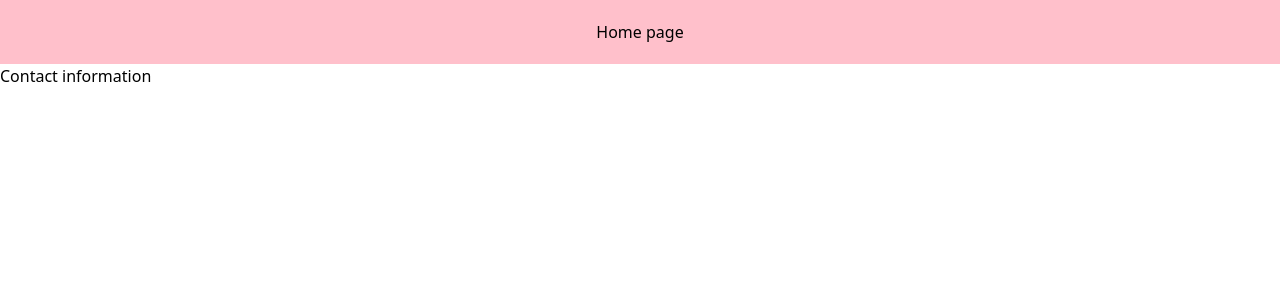
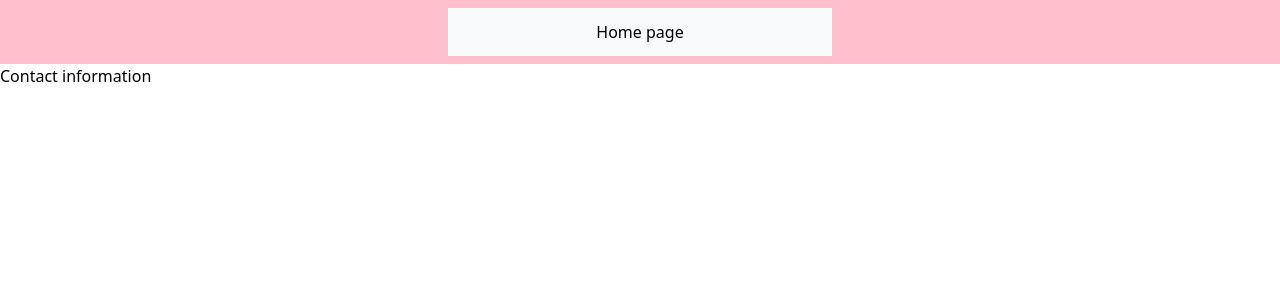
Before and after one commit to ArmyaAli/hot_or_not, a React (Create React App) app in the folder Client/: page / in a window 1280 px wide. Shown: the top 300 px of the page. Built offline with nearby package versions, Linux system fonts and the light colour scheme.

Commit message:
test tailwind

```diff
--- a/Client/src/Components/Navbar/Navbar.css
+++ b/Client/src/Components/Navbar/Navbar.css
@@ -9,5 +9,4 @@
 
 .home-button {
     height: 48px;
-    width:
 }
--- a/Client/src/Components/Navbar/Navbar.tsx
+++ b/Client/src/Components/Navbar/Navbar.tsx
@@ -6,7 +6,7 @@ export const Navbar = () => {
     <nav>
         <div className="nav-wrapper">
             <div className="home-button-wrapper">
-                <button className="home-button">Home page</button>
+                <button className="home-button w-96 bg-gray-50">Home page</button>
             </div>
         </div>
     </nav>
```
